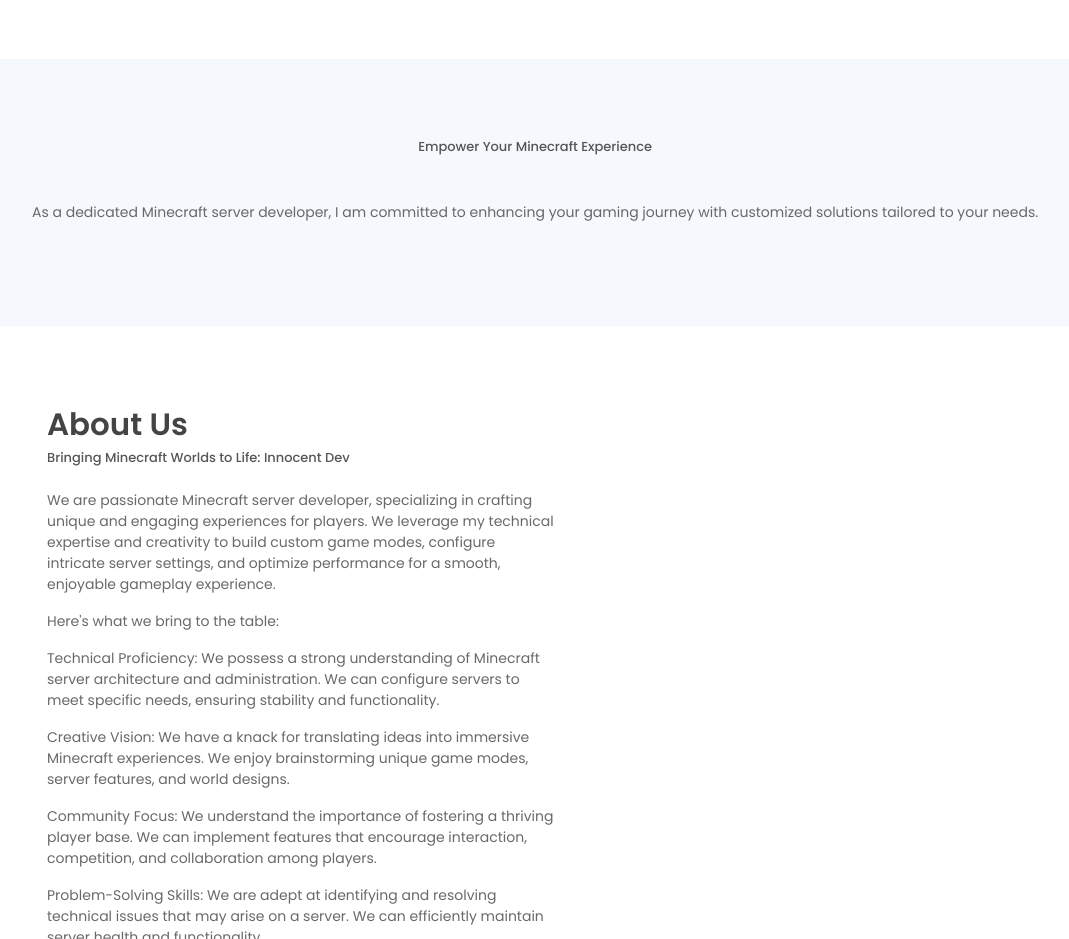
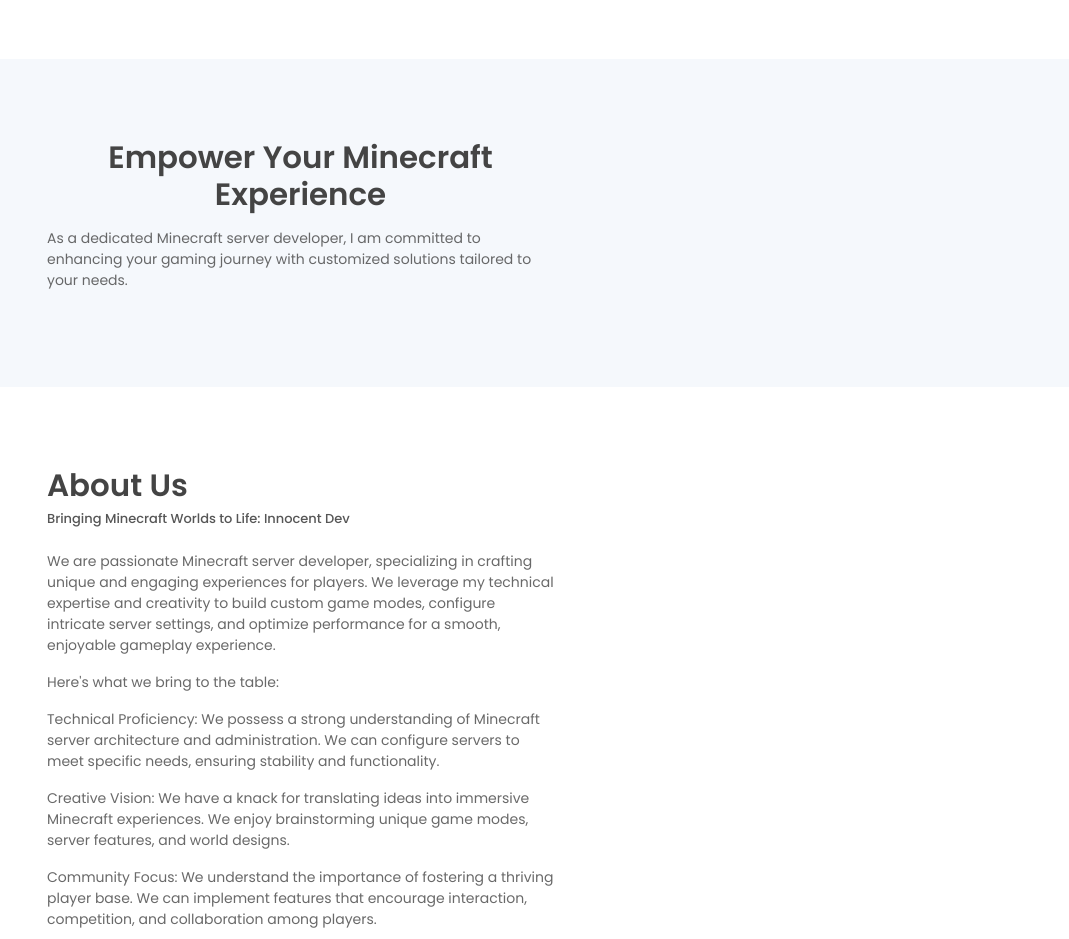
Before and after one commit to InnocentDevYT/InnocentDev, a plain HTML site: page index.html in a window 1280 px wide. Shown: the part 1400-2339 px from the top of the page, without its empty margins (38-1107 px from the left). Drawn offline with Linux system fonts and the light colour scheme.

Commit message:
Update index.html

```diff
--- a/index.html
+++ b/index.html
@@ -111,8 +111,8 @@
     <section class="section" id="texp">
         <div class="container">
             <div class="row justify-content-between">
-                <div class="section-title mb-0">
-                    <h6 class="section-subtitle mb-5 text-center">Empower Your Minecraft Experience</h6>
+                <div class="col-md-6 pr-md-5 mb-4 mb-md-0">
+                    <h6 class="section-title text-center">Empower Your Minecraft Experience</h6>
                     <p >As a dedicated Minecraft server developer, I am committed to enhancing your gaming journey with customized solutions tailored to your needs.</p>
                 </div>
             </div>
```
